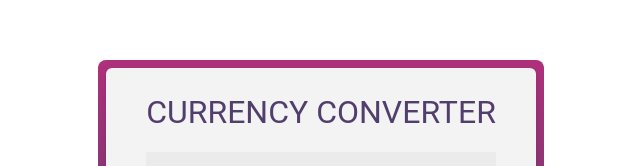
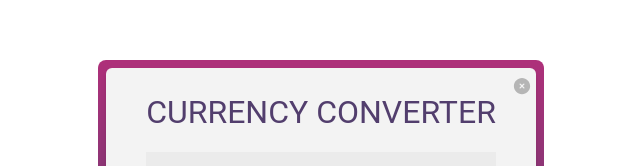
Before and after one commit to saransh-283/currency-converter, a React (Vite) app: page / in a window 1280 px wide. Shown: the part 190-356 px from the top of the page, without its empty margins (319-959 px from the left). Built offline with nearby package versions, Linux system fonts and the light colour scheme.

Commit message:
Custom close button

```diff
--- a/src/preload/index.js
+++ b/src/preload/index.js
@@ -2,7 +2,11 @@ import { app, contextBridge, ipcRenderer } from 'electron'
 import { electronAPI } from '@electron-toolkit/preload'
 
 // Custom APIs for renderer
-const api = {}
+const api = {
+  quit() {
+    ipcRenderer.send('quit')
+  }
+}
 
 // Use `contextBridge` APIs to expose Electron APIs to
 // renderer only if context isolation is enabled, otherwise
--- a/src/renderer/src/App.jsx
+++ b/src/renderer/src/App.jsx
@@ -1,5 +1,5 @@
 import { useState } from 'react'
-import { ArrowsRightLeftIcon, XMarkIcon } from '@heroicons/react/24/outline'
+import { ArrowsRightLeftIcon, XCircleIcon } from '@heroicons/react/24/solid'
 import './App.css'
 import Input from './components/inputs/Input'
 
@@ -18,6 +18,12 @@ function App() {
         <ArrowsRightLeftIcon className="h-6 w-6 rotate-90" />
         <Input value={to} set={setTo} />
       </div>
+
+      <div className="absolute -top-2 right-1">
+        <XCircleIcon onClick={() => {
+          api.quit();
+        }} className="h-5 w-5 text-gray hover:text-red-500 cursor-pointer" />
+      </div>
     </div>
   )
 }
--- a/src/renderer/src/components/inputs/Input.jsx
+++ b/src/renderer/src/components/inputs/Input.jsx
@@ -4,9 +4,9 @@ import "./input.css"
 
 const Input = ({value, set}) => {
   return (
-    <div class="currency grid grid-cols-3">
+    <div className="currency grid grid-cols-3">
       <Dropdown value={value} set={set} />
-      <input id="from" type="number" class="w-full p-2 col-span-2" />
+      <input id="from" type="number" className="w-full p-2 col-span-2" />
     </div>
   )
 }
--- a/tailwind.config.js
+++ b/tailwind.config.js
@@ -4,7 +4,16 @@ export default {
     "./src/renderer/**/*.{html,js,ts,jsx,tsx}",
   ],
   theme: {
-    extend: {},
+    extend: {
+      colors: {
+        primary: "#523e6d",
+        secondary: "#ae307a",
+        gray: "#b5b5b5",
+        lightgray: "#ebebeb",
+        black: "#0e0e0e",
+        white: "#f3f3f3"
+      }
+    },
   },
   plugins: [],
 }
```
Also changed, not shown: src/main/index.js (+6 -4 lines).
